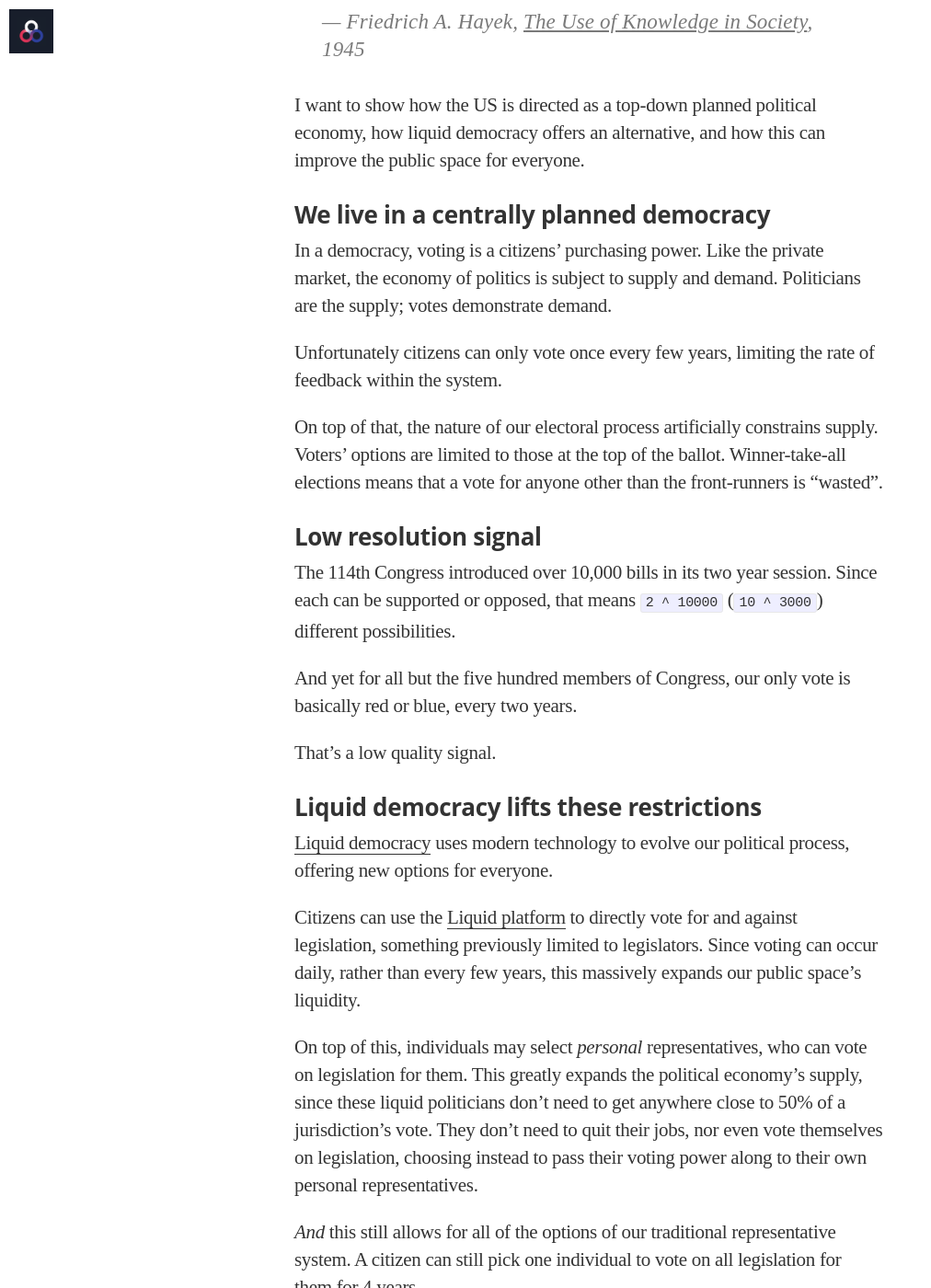
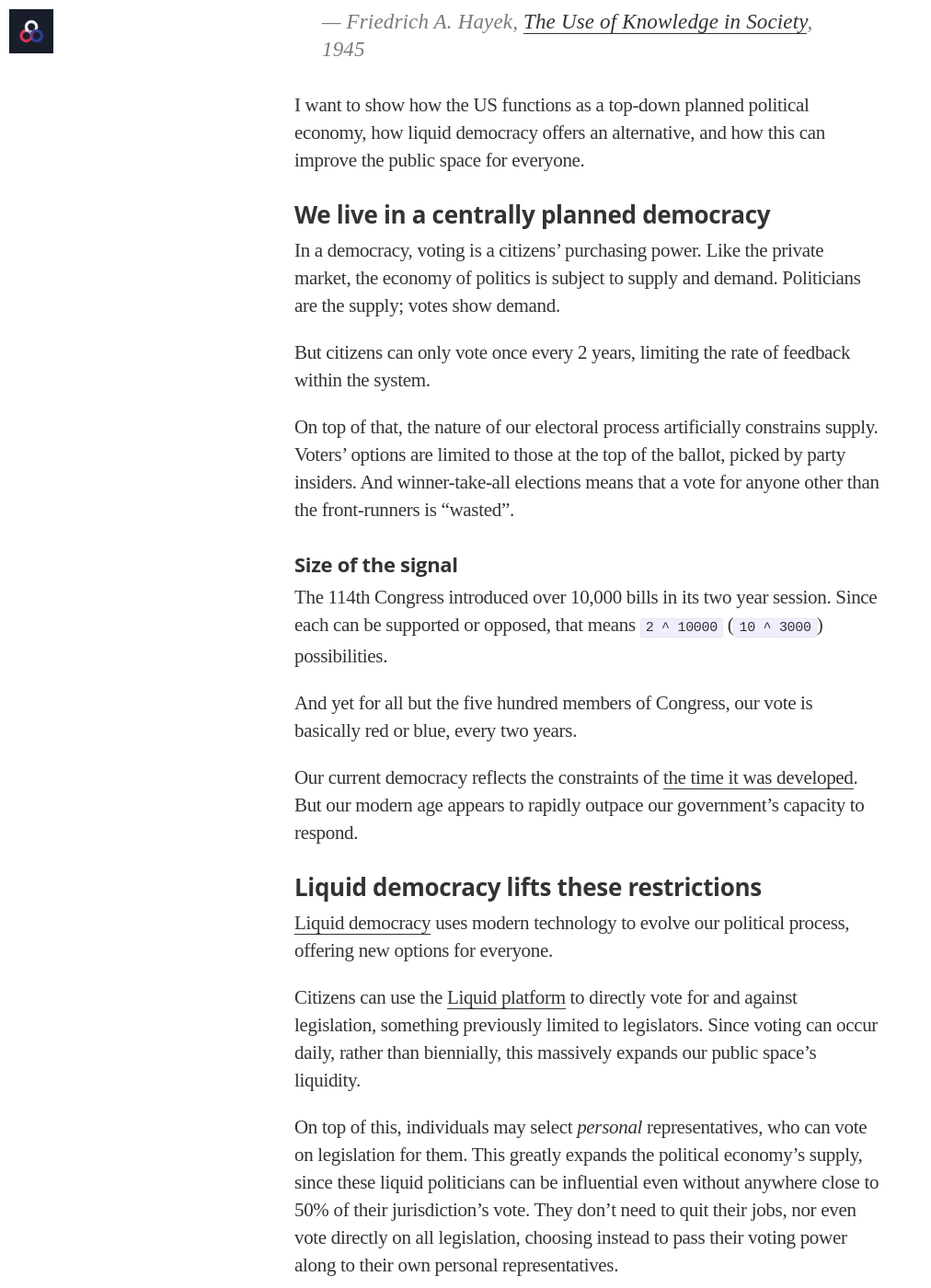
Before and after one commit to voteliquid/blog, a Jekyll site: the page built from _posts/2017-04-12-liquid-democracy-and-a-free-political-economy.md, in a window 1280 px wide and 1400 px high, scrolled down 548 px. Shown: the whole window at 92% size, without its empty margins (0-1012 px from the left). Built offline with Jekyll 4.4.1, drawn with Linux system fonts in a browser that asks for light colours; nearby versions of some CDN libraries; some web fonts are replaced; some of the changed text lies outside the part shown.

Commit message:
Revise LD & a free pol.econ

```diff
--- a/_posts/2017-04-12-liquid-democracy-and-a-free-political-economy.md
+++ b/_posts/2017-04-12-liquid-democracy-and-a-free-political-economy.md
@@ -3,47 +3,47 @@
 title: Liquid Democracy and a Free Political Economy
 author: davidernst
 date: 2017-04-12
-excerpt: 'I want to show how the US is directed as a top-down planned political economy, how liquid democracy offers an alternative, and how this can improve the public space for everyone.'
+excerpt: 'I want to show how the US functions as a top-down planned political economy, how liquid democracy offers an alternative, and how this can improve the public space for everyone.'
 unlisted: true
 ---
 
 > The most significant fact about this system is the economy of knowledge with which it operates...by a kind of symbol, only the most essential information is passed on. ...The marvel is that in a case like that of a scarcity...without an order being issued, without more than perhaps a handful of people knowing the cause, tens of thousands of people whose identity could not be ascertained by months of investigation, are made to...move in the right direction.
 >
-> — Friedrich A. Hayek, *The Use of Knowledge in Society*, 1945
+> — Friedrich A. Hayek, [The Use of Knowledge in Society](http://www.econlib.org/library/Essays/hykKnw1.html), 1945
 
-I want to show how the US is directed as a top-down planned political economy, how liquid democracy offers an alternative, and how this can improve the public space for everyone.
+I want to show how the US functions as a top-down planned political economy, how liquid democracy offers an alternative, and how this can improve the public space for everyone.
 
 ### We live in a centrally planned democracy
 
-In a democracy, voting is a citizens’ purchasing power. Like the private market, the economy of politics is subject to supply and demand. Politicians are the supply; votes demonstrate demand.
+In a democracy, voting is a citizens’ purchasing power. Like the private market, the economy of politics is subject to supply and demand. Politicians are the supply; votes show demand.
 
-Unfortunately citizens can only vote once every few years, limiting the rate of feedback within the system.
+But citizens can only vote once every 2 years, limiting the rate of feedback within the system.
 
-On top of that, the nature of our electoral process artificially constrains supply. Voters’ options are limited to those at the top of the ballot. Winner-take-all elections means that a vote for anyone other than the front-runners is “wasted”.
+On top of that, the nature of our electoral process artificially constrains supply. Voters’ options are limited to those at the top of the ballot, picked by party insiders. And winner-take-all elections means that a vote for anyone other than the front-runners is “wasted”.
 
-### Low resolution signal
+#### Size of the signal
 
-The 114th Congress introduced over 10,000 bills in its two year session. Since each can be supported or opposed, that means `2 ^ 10000` (`10 ^ 3000`) different possibilities.
+The 114th Congress introduced over 10,000 bills in its two year session. Since each can be supported or opposed, that means `2 ^ 10000` (`10 ^ 3000`) possibilities.
 
-And yet for all but the five hundred members of Congress, our only vote is basically red or blue, every two years.
+And yet for all but the five hundred members of Congress, our vote is basically red or blue, every two years.
 
-That's a low quality signal.
+Our current democracy reflects the constraints of [the time it was developed](/2017/02/09/why-hasnt-voting-changed/). But our modern age appears to rapidly outpace our government's capacity to respond.
 
 ### Liquid democracy lifts these restrictions
 
 [Liquid democracy](https://intro.liquid.vote) uses modern technology to evolve our political process, offering new options for everyone.
 
-Citizens can use the [Liquid platform](https://join.liquid.vote) to directly vote for and against legislation, something previously limited to legislators. Since voting can occur daily, rather than every few years, this massively expands our public space's liquidity.
+Citizens can use the [Liquid platform](https://join.liquid.vote) to directly vote for and against legislation, something previously limited to legislators. Since voting can occur daily, rather than biennially, this massively expands our public space's liquidity.
 
-On top of this, individuals may select *personal* representatives, who can vote on legislation for them. This greatly expands the political economy's supply, since these liquid politicians don’t need to get anywhere close to 50% of a jurisdiction’s vote. They don’t need to quit their jobs, nor even vote themselves on legislation, choosing instead to pass their voting power along to their own personal representatives.
+On top of this, individuals may select *personal* representatives, who can vote on legislation for them. This greatly expands the political economy's supply, since these liquid politicians can be influential even without anywhere close to 50% of their jurisdiction’s vote. They don’t need to quit their jobs, nor even vote directly on all legislation, choosing instead to pass their voting power along to their own personal representatives.
 
-_And_ this still allows for all of the options of our traditional representative system. A citizen can still pick one individual to vote on all legislation for them for 4 years.
+And, this still allows for the options of our current system: a citizen can still choose a single individual to vote on all legislation for them.
 
 ### These new options create a smarter democracy
 
-Because it includes so much more signaling information, liquid democracy can pick better leaders and more widely supported policies.
+Because it includes so much more signaling information, liquid democracy can create better leaders and more widely supported policies.
 
-Compare the Soviet centrally planned economy, which led to [widespread poverty](http://www.nytimes.com/1989/01/29/world/soviet-openness-brings-poverty-out-of-the-shadows.html) and [starvation](https://en.wikipedia.org/wiki/Russian_famine_of_1921%E2%80%9322), vs free market economies' unprecedented wealth. History shows that by including millions of more participants, each sending their own supply & demand signals, orders of magnitude more peoples' desires can be accommodated.
+Compare the Soviet centrally planned economy, which led to [widespread poverty](http://www.nytimes.com/1989/01/29/world/soviet-openness-brings-poverty-out-of-the-shadows.html) and [starvation](https://en.wikipedia.org/wiki/Russian_famine_of_1921%E2%80%9322), vs free market economies' unprecedented wealth. [Friedrich Hayek was awarded a Nobel prize](https://www.nobelprize.org/nobel_prizes/economic-sciences/laureates/1974/hayek-facts.html) for showing that by including millions of more participants, each sending their own supply & demand signals, orders of magnitude more peoples' desires can be accommodated.
 
 As a country, we've [unlocked unimaginable wealth in our private sphere](https://en.wikipedia.org/wiki/Wealth_in_the_United_States#/media/File:U.S._Household_net_worth_graphic.png). But we could be doing so much better in our public life.
 
```
